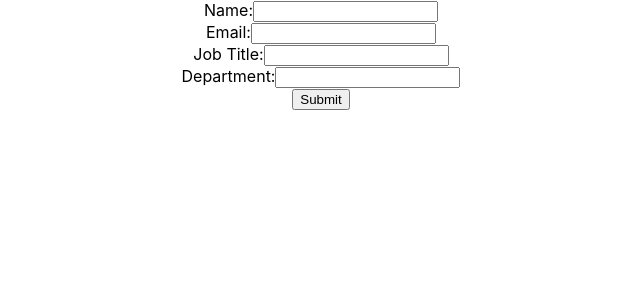
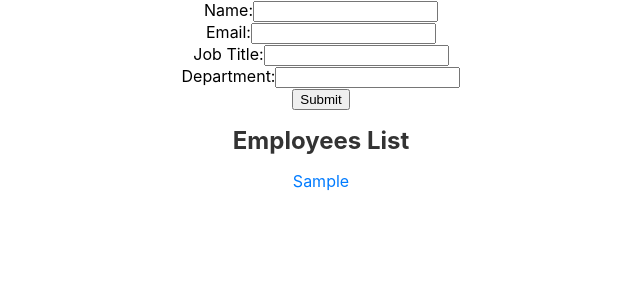
Before and after one commit to diharriss/Employee-Form, a React (Create React App) app: page / in a window 1280 px wide. Both pictures are taken after typing "Sample", "name@example.com", "Sample", "Sample" into the empty fields and a click on the input "Submit". Shown: the top 300 px of the page, without its empty margins (319-959 px from the left). Built offline with nearby package versions, Linux system fonts and the light colour scheme.

Commit message:
Assignment 4 is finished

```diff
--- a/src/App.js
+++ b/src/App.js
@@ -1,6 +1,9 @@
 import React, { useState, useEffect } from 'react';
+import { BrowserRouter as Router, Route, Routes } from 'react-router-dom';
 import './App.css';
 import EmployeeForm from './components/EmployeeForm';
+import EmployeeList from './components/EmployeeList';
+import EmployeeDetail from './components/EmployeeDetail';
 
 function App() {
   const [employees, setEmployees] = useState([]);
@@ -14,17 +17,33 @@ function App() {
 
   const addEmployee = (newEmployee) => {
     setEmployees([...employees, newEmployee]);
-    saveData();
+    saveData([...employees, newEmployee]); // Pass updated employees array to saveData
   };
 
-  const saveData = () => {
-    localStorage.setItem('employees', JSON.stringify(employees));
+  const saveData = (data) => {
+    localStorage.setItem('employees', JSON.stringify(data));
   };
 
   return (
-    <div className="App">
-      <EmployeeForm addEmployee={addEmployee} />
-    </div>
+    <Router>
+      <div className="App">
+        <Routes>
+          <Route
+            path="/"
+            element={
+              <>
+                <EmployeeForm addEmployee={addEmployee} />
+                <EmployeeList employees={employees} />
+              </>
+            }
+          />
+          <Route
+            path="/employees/:employeeId"
+            element={<EmployeeDetail employees={employees} />}
+          />
+        </Routes>
+      </div>
+    </Router>
   );
 }
 
--- /dev/null
+++ b/src/components/EmployeeDetail.js
@@ -0,0 +1,33 @@
+import React from 'react';
+import { useParams } from 'react-router-dom';
+import './EmployeeForm.css';
+
+function EmployeeDetail({ employees }) {
+    const { employeeId } = useParams();
+    const employee = employees.find(emp => emp.email === employeeId);
+
+    return (
+        <div className="employee-detail">
+            <h1>Employee Details</h1>
+            <h1>{employee.name}</h1>
+            <table>
+                <tbody>
+                    <tr key="email">
+                        <td><label>Email:</label></td>
+                        <td>{employee.email}</td>
+                    </tr>
+                    <tr key="jobTitle">
+                        <td><label>Job Title:</label></td>
+                        <td>{employee.title}</td>
+                    </tr>
+                    <tr key="department">
+                        <td><label>Department:</label></td>
+                        <td>{employee.department}</td>
+                    </tr>
+                </tbody>
+            </table>
+        </div>
+    );
+}
+
+export default EmployeeDetail;
--- /dev/null
+++ b/src/components/EmployeeList.js
@@ -0,0 +1,22 @@
+import React from 'react';
+import { Link } from 'react-router-dom';
+import './EmployeeForm.css';
+
+function EmployeeList(props) {
+  return (
+    <div className="employee-list">
+      <h1>Employees List</h1>
+      <ul>
+        {props.employees.map((employee) => (
+          <li key={employee.email}>
+            <Link to={`/employees/${employee.email}`}>
+              {employee.name}
+            </Link>
+          </li>
+        ))}
+      </ul>
+    </div>
+  );
+}
+
+export default EmployeeList;
```
